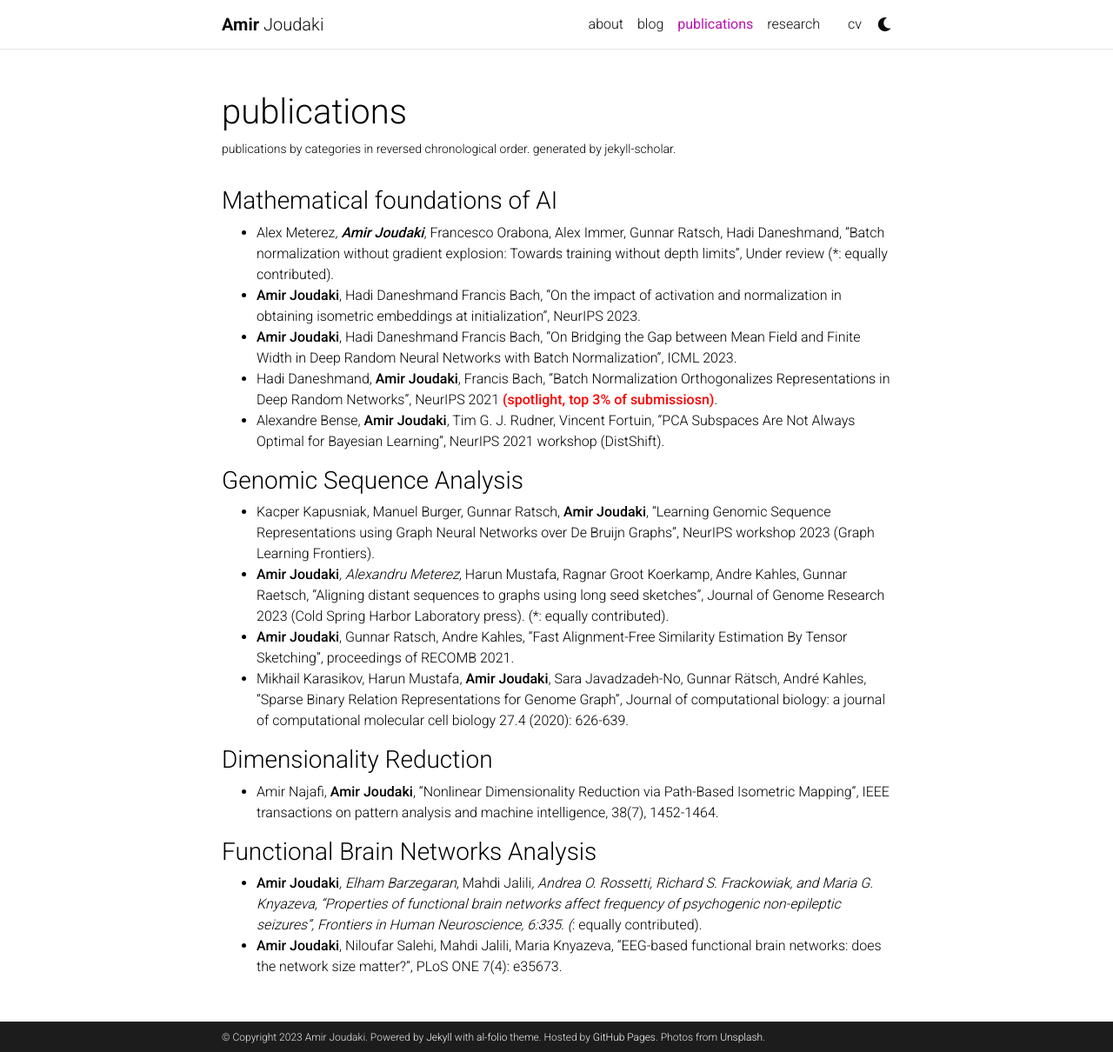
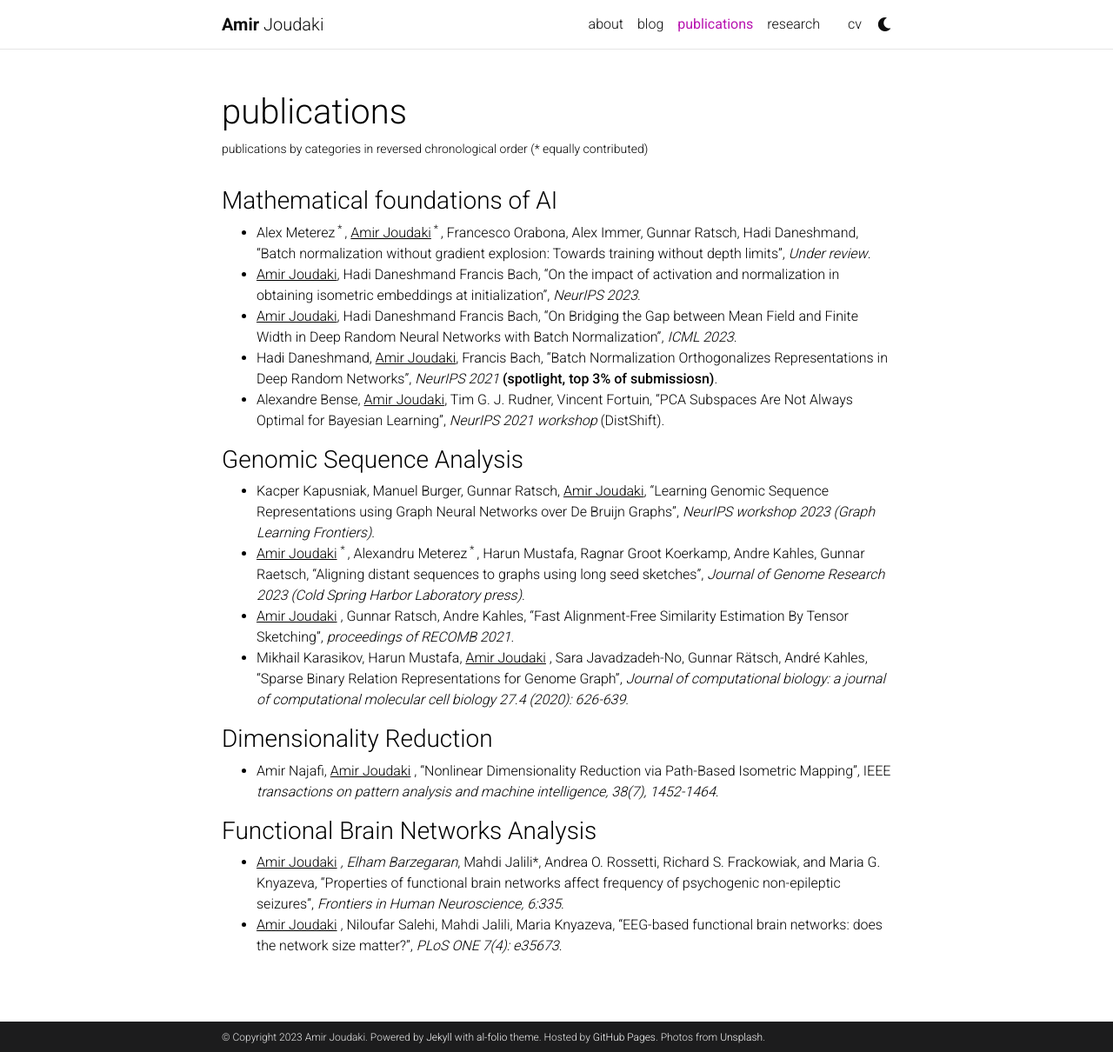
Before and after one commit to ajoudaki/ajoudaki.github.io, a Jekyll site: the page built from _pages/publications.md, in a window 1280 px wide and 1210 px high. Shown: the whole window at 87% size. Built offline with Jekyll 4.4.1, drawn with Linux system fonts in a browser that asks for light colours; comment, search, counter and statistics services are not loaded; a style sheet for code colours, icons or effects is not loaded.

Commit message:
refined poublications

```diff
--- a/_pages/publications.md
+++ b/_pages/publications.md
@@ -2,7 +2,7 @@
 layout: page
 permalink: /publications/
 title: publications
-description: publications by categories in reversed chronological order. generated by jekyll-scholar.
+description: publications by categories in reversed chronological order (* equally contributed)
 years: [2023,2021,2020,2019,2015,2012]
 nav: true
 nav_order: 1
@@ -10,21 +10,23 @@ nav_order: 1
 
 
 ### Mathematical foundations of AI
-- Alex Meterez*, **Amir Joudaki***, Francesco Orabona, Alex Immer, Gunnar Ratsch, Hadi Daneshmand, "Batch normalization without gradient explosion: Towards training without depth limits", Under review (*: equally contributed).
-- **Amir Joudaki**, Hadi Daneshmand Francis Bach, "On the impact of activation and normalization in obtaining isometric embeddings at initialization", NeurIPS 2023.
-- **Amir Joudaki**, Hadi Daneshmand Francis Bach, "On Bridging the Gap between Mean Field and Finite Width in Deep Random Neural Networks with Batch Normalization", ICML 2023.
-- Hadi Daneshmand, **Amir Joudaki**, Francis Bach, "Batch Normalization Orthogonalizes Representations in Deep Random Networks",  NeurIPS 2021 **<span style="color:red">(spotlight, top 3% of submissiosn)</span>**.
-- Alexandre Bense, **Amir Joudaki**, Tim G. J. Rudner, Vincent Fortuin, "PCA Subspaces Are Not Always Optimal for Bayesian Learning", NeurIPS 2021 workshop (DistShift).
+- Alex Meterez<sup> * </sup>, <u>Amir Joudaki</u><sup> * </sup>, Francesco Orabona, Alex Immer, Gunnar Ratsch, Hadi Daneshmand,
+"Batch normalization without gradient explosion: Towards training without depth limits",
+_Under review_.
+- <u>Amir Joudaki</u>, Hadi Daneshmand Francis Bach, "On the impact of activation and normalization in obtaining isometric embeddings at initialization", _NeurIPS 2023_.
+- <u>Amir Joudaki</u>, Hadi Daneshmand Francis Bach, "On Bridging the Gap between Mean Field and Finite Width in Deep Random Neural Networks with Batch Normalization", _ICML 2023_.
+- Hadi Daneshmand, <u>Amir Joudaki</u>, Francis Bach, "Batch Normalization Orthogonalizes Representations in Deep Random Networks",  _NeurIPS 2021_ **(spotlight, top 3% of submissiosn)**.
+- Alexandre Bense, <u>Amir Joudaki</u>, Tim G. J. Rudner, Vincent Fortuin, "PCA Subspaces Are Not Always Optimal for Bayesian Learning", _NeurIPS 2021 workshop_ (DistShift).
 
 ### Genomic Sequence Analysis
-- Kacper Kapusniak, Manuel Burger, Gunnar Ratsch, **Amir Joudaki**, "Learning Genomic Sequence Representations using Graph Neural Networks over De Bruijn Graphs", NeurIPS workshop 2023 (Graph Learning Frontiers).
-- **Amir Joudaki***, Alexandru Meterez*, Harun Mustafa, Ragnar Groot Koerkamp, Andre Kahles, Gunnar Raetsch, "Aligning distant sequences to graphs using long seed sketches", Journal of Genome Research 2023 (Cold Spring Harbor Laboratory press). (*: equally contributed).
-- **Amir Joudaki**, Gunnar Ratsch, Andre Kahles, "Fast Alignment-Free Similarity Estimation By Tensor Sketching", proceedings of RECOMB 2021.
-- Mikhail Karasikov, Harun Mustafa, **Amir Joudaki**, Sara Javadzadeh-No, Gunnar Rätsch, André Kahles, "Sparse Binary Relation Representations for Genome Graph", Journal of computational biology: a journal of computational molecular cell biology 27.4 (2020): 626-639.
+- Kacper Kapusniak, Manuel Burger, Gunnar Ratsch, <u>Amir Joudaki</u>, "Learning Genomic Sequence Representations using Graph Neural Networks over De Bruijn Graphs", _NeurIPS workshop 2023 (Graph Learning Frontiers)_.
+- <u>Amir Joudaki</u> <sup> * </sup>, Alexandru Meterez<sup> * </sup>, Harun Mustafa, Ragnar Groot Koerkamp, Andre Kahles, Gunnar Raetsch, "Aligning distant sequences to graphs using long seed sketches", _Journal of Genome Research 2023 (Cold Spring Harbor Laboratory press)_.
+- <u>Amir Joudaki</u> , Gunnar Ratsch, Andre Kahles, "Fast Alignment-Free Similarity Estimation By Tensor Sketching", _proceedings of RECOMB 2021_.
+- Mikhail Karasikov, Harun Mustafa, <u>Amir Joudaki</u> , Sara Javadzadeh-No, Gunnar Rätsch, André Kahles, "Sparse Binary Relation Representations for Genome Graph", _Journal of computational biology: a journal of computational molecular cell biology 27.4 (2020): 626-639_.
 
 ### Dimensionality Reduction
-- Amir Najafi, **Amir Joudaki**, "Nonlinear Dimensionality Reduction via Path-Based Isometric Mapping", IEEE transactions on pattern analysis and machine intelligence, 38(7), 1452-1464.
+- Amir Najafi, <u>Amir Joudaki</u> , "Nonlinear Dimensionality Reduction via Path-Based Isometric Mapping", IEEE _transactions on pattern analysis and machine intelligence, 38(7), 1452-1464_.
 
 ### Functional Brain Networks Analysis
-- **Amir Joudaki***, Elham Barzegaran*, Mahdi Jalili*, Andrea O. Rossetti, Richard S. Frackowiak, and Maria G. Knyazeva, "Properties of functional brain networks affect frequency of psychogenic non-epileptic seizures", Frontiers in Human Neuroscience, 6:335. (*: equally contributed).
-- **Amir Joudaki**, Niloufar Salehi, Mahdi Jalili, Maria Knyazeva, "EEG-based functional brain networks: does the network size matter?", PLoS ONE 7(4): e35673.
+- <u>Amir Joudaki</u> *, Elham Barzegaran*, Mahdi Jalili*, Andrea O. Rossetti, Richard S. Frackowiak, and Maria G. Knyazeva, "Properties of functional brain networks affect frequency of psychogenic non-epileptic seizures", _Frontiers in Human Neuroscience, 6:335_.
+- <u>Amir Joudaki</u> , Niloufar Salehi, Mahdi Jalili, Maria Knyazeva, "EEG-based functional brain networks: does the network size matter?", _PLoS ONE 7(4): e35673_.
```
